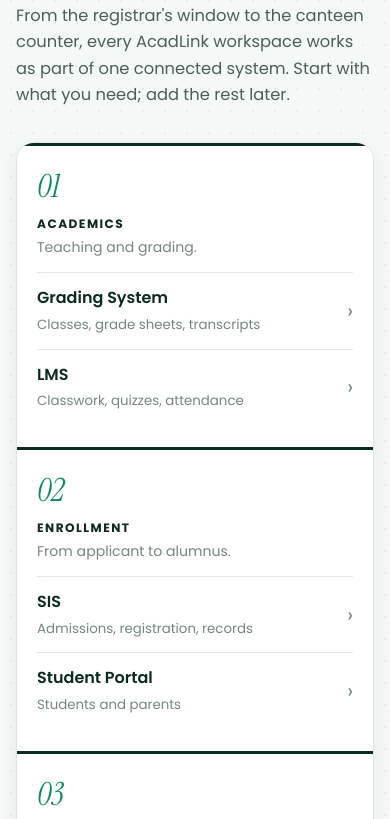
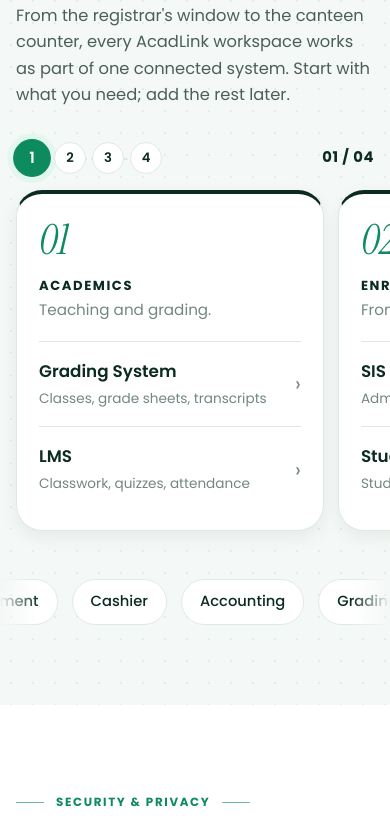
Before and after one commit to JMacailao/ACADLINK_WEBSITE, a plain HTML site: page index.html in a window 390 px wide. Shown: the part 4300-5119 px from the top of the page. Drawn offline with Linux system fonts and the light colour scheme.

Commit message:
Modules as swipeable cards on phones
The four module groups (Academics, Enrollment, Finance, Campus) are now
cards you swipe through on phones, with the same numbered stepper and
01 / 04 counter as the student journey. The stepper code is shared by
both sections. Desktop keeps the four-column grid.

Co-Authored-By: Claude Opus 5.5 <noreply@anthropic.com>
Claude-Session: https://claude.ai/code/session_01VsgE8FzVwEFJeADRBgS77H

```diff
--- a/assets/css/site.css
+++ b/assets/css/site.css
@@ -393,3 +393,20 @@ h2 { font-size: clamp(2rem, 4vw, 3.1rem); font-weight: 800; }
 }
 @media (max-width: 374px) { .brand img { width: 34px; height: 34px; } .brand-name { font-size: .98rem; } .nav-cta-m { padding: 8px 11px; font-size: .78rem; } .nav-inner { gap: 6px; } .theme-toggle, .nav-toggle { width: 36px; height: 36px; } }
 @media (max-width: 349px) { .brand-name { display: none; } }
+
+/* Modules on phones: swipeable cards with the same stepper */
+@media (max-width: 760px) {
+  #pdDots { margin-top: 0; margin-bottom: 4px; }
+  .pd-grid { display: flex; align-items: stretch; gap: 14px; width: 100%; margin: 0; padding: 12px 16px 28px; border: 0; border-radius: 0; background: none; box-shadow: none;
+    overflow-x: auto; overflow-y: hidden; scroll-snap-type: x mandatory; scroll-padding-inline: 16px; scrollbar-width: none; overscroll-behavior-x: contain; }
+  .pd-grid::-webkit-scrollbar { display: none; }
+  .pd-grid .pd-col { flex: 0 0 86%; scroll-snap-align: start; opacity: 1; transform: none; padding: 26px 22px 18px;
+    background: var(--card); border: 1px solid var(--line); border-top: 4px solid var(--ink); border-radius: 26px; box-shadow: var(--shadow-soft); }
+  .pd-grid .pd-core { background: var(--mint-soft); border-top-color: var(--green-2); }
+  .pd-num { font-size: 2.6rem; }
+  .pd-cat { font-size: .82rem; margin-top: 14px; }
+  .pd-desc { font-size: .95rem; margin-bottom: 18px; }
+  .pd-row { padding: 16px 0; } .pd-row b { font-size: 1.05rem; } .pd-row small { font-size: .85rem; }
+  .pd .marquee { margin-top: 20px; }
+}
+@media (max-width: 380px) { .pd-grid .pd-col { flex-basis: 88%; } }
--- a/assets/js/site.js
+++ b/assets/js/site.js
@@ -83,46 +83,54 @@
   }
   if (showAll && rail) { fill.style.height = '100%'; steps.forEach(function (s) { s.classList.add('on'); }); end.classList.add('is-done'); }
 
-  /* Journey on phones: numbered stepper and "More about this step" */
-  var dotsTrack = $('#jrDotsTrack'), count = $('#jrCount'), dots = [];
+  /* Phones: swipeable cards with a numbered stepper (journey and modules) */
   function pad(n) { return (n < 10 ? '0' : '') + n; }
-  if (rail && dotsTrack) {
-    steps.forEach(function (s, i) {
-      var d = document.createElement('button');
-      d.type = 'button'; d.className = 'jr-dot'; d.textContent = i + 1; d.setAttribute('aria-label', 'Step ' + (i + 1));
-      d.addEventListener('click', function () { goStep(i); });
-      dotsTrack.appendChild(d); dots.push(d);
-      var copy = s.querySelector('.jr-copy'), more = document.createElement('button');
-      more.type = 'button'; more.className = 'jr-more-btn'; more.setAttribute('aria-expanded', 'false');
-      more.innerHTML = 'More about this step <svg viewBox="0 0 24 24" aria-hidden="true"><path d="M6 9l6 6 6-6"/></svg>';
-      more.addEventListener('click', function () {
-        var open = s.classList.toggle('open');
-        more.setAttribute('aria-expanded', String(open));
-        more.firstChild.textContent = open ? 'Less about this step ' : 'More about this step ';
-      });
-      copy.appendChild(more);
-    });
-    var railPad = function () { return parseFloat(getComputedStyle(rail).paddingLeft) || 0; };
-    var goStep = function (i) { rail.scrollTo({ left: steps[i].offsetLeft - railPad(), behavior: reduce ? 'auto' : 'smooth' }); };
-    var current = -1;
+  function makeStepper(track, items, dotsTrack, count, label) {
+    if (!track || !dotsTrack || !items.length) return;
+    var dots = [], current = -1, tick = false;
+    var padL = function () { return parseFloat(getComputedStyle(track).paddingLeft) || 0; };
+    var go = function (i) { track.scrollTo({ left: items[i].offsetLeft - padL(), behavior: reduce ? 'auto' : 'smooth' }); };
     var setActive = function (i) {
       if (i === current) return; current = i;
-      dots.forEach(function (d, k) { d.classList.toggle('active', k === i); d.classList.toggle('done', k < i); if (k === i) d.setAttribute('aria-current', 'step'); else d.removeAttribute('aria-current'); });
-      count.textContent = pad(i + 1) + ' / ' + pad(steps.length);
+      dots.forEach(function (d, k) {
+        d.classList.toggle('active', k === i); d.classList.toggle('done', k < i);
+        if (k === i) d.setAttribute('aria-current', 'step'); else d.removeAttribute('aria-current');
+      });
+      count.textContent = pad(i + 1) + ' / ' + pad(items.length);
     };
-    var railTick = false;
-    rail.addEventListener('scroll', function () {
-      if (railTick) return; railTick = true;
+    items.forEach(function (it, i) {
+      var d = document.createElement('button');
+      d.type = 'button'; d.className = 'jr-dot'; d.textContent = i + 1; d.setAttribute('aria-label', label + ' ' + (i + 1));
+      d.addEventListener('click', function () { go(i); });
+      dotsTrack.appendChild(d); dots.push(d);
+    });
+    track.addEventListener('scroll', function () {
+      if (tick) return; tick = true;
       requestAnimationFrame(function () {
-        railTick = false;
-        var x = rail.scrollLeft + railPad(), best = 0, bestD = Infinity;
-        steps.forEach(function (s, k) { var dd = Math.abs(s.offsetLeft - x); if (dd < bestD) { bestD = dd; best = k; } });
-        if (rail.scrollLeft + rail.clientWidth >= rail.scrollWidth - 4) best = steps.length - 1;
+        tick = false;
+        var x = track.scrollLeft + padL(), best = 0, bestD = Infinity;
+        items.forEach(function (it, k) { var dd = Math.abs(it.offsetLeft - x); if (dd < bestD) { bestD = dd; best = k; } });
+        if (track.scrollLeft + track.clientWidth >= track.scrollWidth - 4) best = items.length - 1;
         setActive(best);
       });
     }, { passive: true });
     setActive(0);
   }
+  makeStepper(rail, steps, $('#jrDotsTrack'), $('#jrCount'), 'Step');
+  makeStepper($('#pdGrid'), $$('#pdGrid .pd-col'), $('#pdDotsTrack'), $('#pdCount'), 'Group');
+
+  /* "More about this step" on the journey cards (phones) */
+  steps.forEach(function (s) {
+    var copy = s.querySelector('.jr-copy'), more = document.createElement('button');
+    more.type = 'button'; more.className = 'jr-more-btn'; more.setAttribute('aria-expanded', 'false');
+    more.innerHTML = 'More about this step <svg viewBox="0 0 24 24" aria-hidden="true"><path d="M6 9l6 6 6-6"/></svg>';
+    more.addEventListener('click', function () {
+      var open = s.classList.toggle('open');
+      more.setAttribute('aria-expanded', String(open));
+      more.firstChild.textContent = open ? 'Less about this step ' : 'More about this step ';
+    });
+    copy.appendChild(more);
+  });
 
   /* Highlight the menu item for the section in view */
   var spy = $$('[data-spy]').map(function (a) { return { a: a, sec: $(a.getAttribute('href')) }; });
--- a/index.html
+++ b/index.html
@@ -12,7 +12,7 @@
 <link rel="preconnect" href="https://fonts.googleapis.com">
 <link rel="preconnect" href="https://fonts.gstatic.com" crossorigin>
 <link rel="stylesheet" href="https://fonts.googleapis.com/css2?family=Poppins:wght@400;500;600;700;800&family=Instrument+Serif:ital@0;1&display=swap">
-<link rel="stylesheet" href="assets/css/site.css?v=5">
+<link rel="stylesheet" href="assets/css/site.css?v=6">
 <script>/* set the theme before the page paints (no flash) */try{var t=localStorage.getItem('acadlink-theme');if(t)document.documentElement.dataset.theme=t;}catch(e){}</script>
 </head>
 <body>
@@ -131,7 +131,8 @@
     <div><p class="kicker reveal">The AcadLink platform</p><h2 class="reveal">Everything your school <em>needs.</em></h2></div>
     <p class="body reveal">From the registrar's window to the canteen counter, every AcadLink workspace works as part of one connected system. Start with what you need; add the rest later.</p>
   </div>
-  <div class="wrap pd-grid">
+  <div class="wrap jr-dots" id="pdDots" aria-label="Module groups"><div class="jr-dots-track" id="pdDotsTrack"></div><span class="jr-count" id="pdCount" aria-live="polite">01 / 04</span></div>
+  <div class="wrap pd-grid" id="pdGrid">
     <div class="pd-col reveal"><span class="pd-num">01</span><p class="pd-cat">Academics</p><p class="pd-desc">Teaching and grading.</p>
       <a class="pd-row" href="#contact"><span><b>Grading System</b><small>Classes, grade sheets, transcripts</small></span><i aria-hidden="true">›</i></a>
       <a class="pd-row" href="#contact"><span><b>LMS</b><small>Classwork, quizzes, attendance</small></span><i aria-hidden="true">›</i></a></div>
@@ -223,6 +224,6 @@
   </div>
   <div class="wrap foot-bottom"><span>© <span id="year">2026</span> AcadLink</span><a href="#top">Back to top ↑</a></div>
 </footer>
-<script src="assets/js/site.js?v=2" defer></script>
+<script src="assets/js/site.js?v=3" defer></script>
 </body>
 </html>
```
